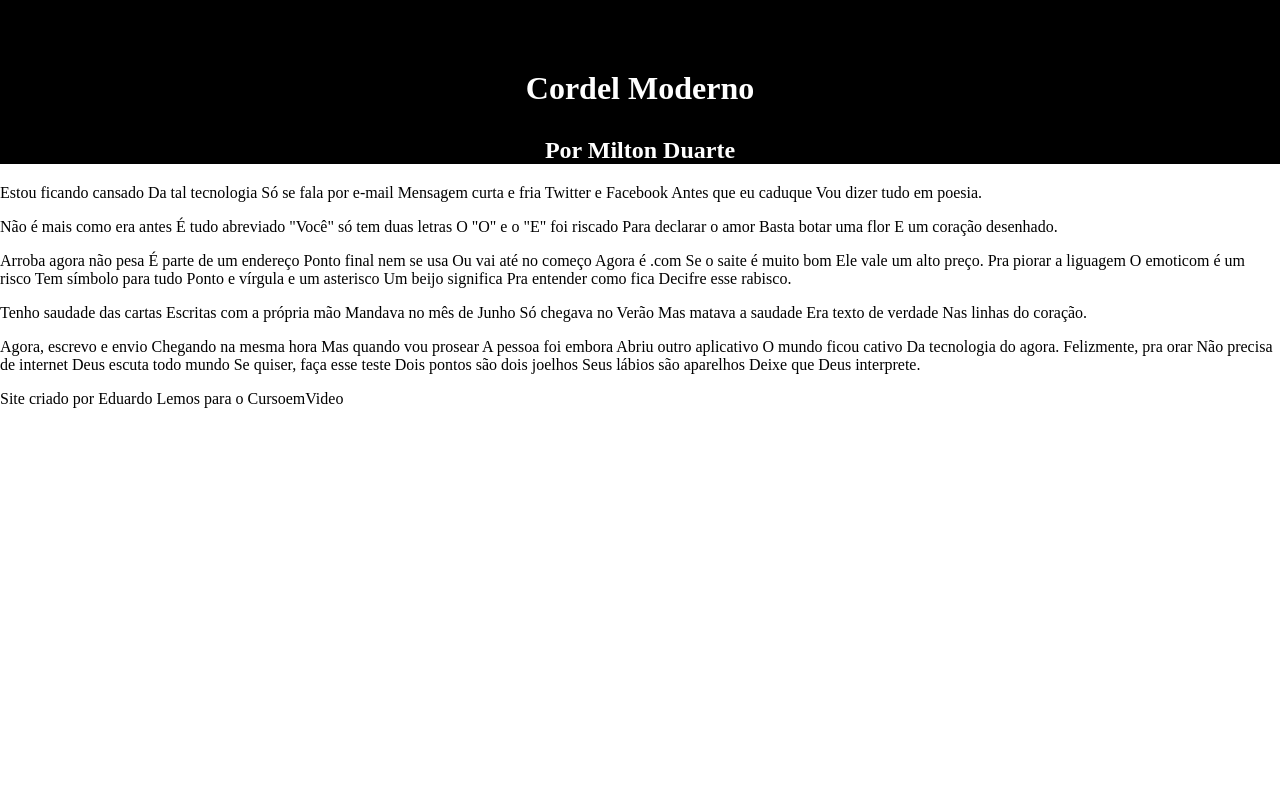
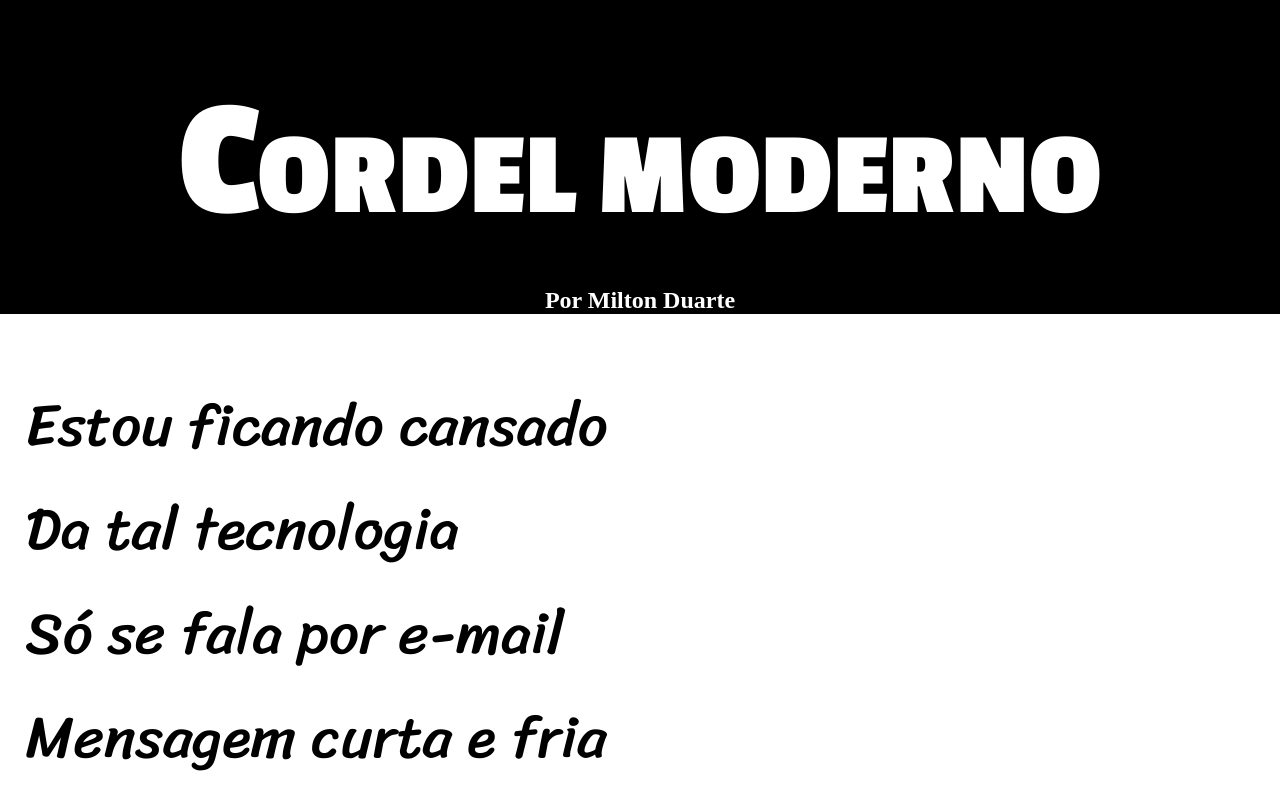
Before and after one commit to eduardoolemos/site-cartel, a plain HTML site: page index.html in a window 1280 px wide. Shown: the top 800 px of the page. Drawn offline with Linux system fonts and the light colour scheme.

Commit message:
upgrades na página

```diff
--- a/css/style.css
+++ b/css/style.css
@@ -1,4 +1,19 @@
 @charset "UTF-8";
+
+
+@import url('https://fonts.googleapis.com/css2?family=Passion+One:wght@400;700;900&display=swap');
+@import url('https://fonts.googleapis.com/css2?family=Passion+One:wght@400;700;900&family=Sriracha&display=swap');
+
+
+
+:root{
+    --fonte1:"Passion One", sans-serif;
+    --fonte2:"Sriracha", cursive;
+}
+
+
+
+
 
 body{
     margin: 0px 0px 0px 0px ;
@@ -9,13 +24,40 @@ header{
     background-color: black;
     color: white;
     text-align: center;
+    font-weight: lighter;
+    margin: 0px 0px 0px 0px;
 }
 
 header h1{
     margin: 0px 0px 0px 0px;
-    padding: 70px 10px 10px 10px;
+    padding: 70px 0px;
+    font-family: var(--fonte1);
+    font-size: 120px;
+
+}
+
+header h1::first-letter{
+    font-size: 170px;
+}
+
+header>h2>a{
+   text-decoration: none;
+   color: white;
+   font-weight: bolder;
 }
 
 header h2{
+    padding: 0px 0px 0px 0px;
+    margin: -40px 0px 0px 0px;
+}
 
+main{
+    background-color: white;
 }
+
+div{
+    font-family: var(--fonte2);
+    text-align: justify;
+    font-size: 59px;
+    margin-inline-start: 2vw;
+}
--- a/index.html
+++ b/index.html
@@ -8,74 +8,74 @@
 </head>
 <body>
     <header>
-        <h1>Cordel Moderno</h1>
-        <h2>Por Milton Duarte</h2>
+        <h1>CORDEL MODERNO</h1>
+        <h2>Por <a target="_blank"   href="https://www.recantodasletras.com.br/poesias/3186743">Milton Duarte</a></h2>
     </header>
 
     <main>
         <div id="verso1">
-            <p>Estou ficando cansado
-                Da tal tecnologia
-                Só se fala por e-mail
-                Mensagem curta e fria
-                Twitter e Facebook
-                Antes que eu caduque
+            <p>Estou ficando cansado <br>
+                Da tal tecnologia <br>
+                Só se fala por e-mail <br>
+                Mensagem curta e fria <br>
+                Twitter e Facebook <br>
+                Antes que eu caduque <br>
                 Vou dizer tudo em poesia.</p>
         </div>
 
         <div id="verso2">
-            <p>Não é mais como era antes
-                É tudo abreviado
-                "Você" só tem duas letras
-                O "O" e o "E" foi riscado
-                Para declarar o amor
-                Basta botar uma flor
+            <p>Não é mais como era antes <br>
+                É tudo abreviado <br>
+                "Você" só tem duas letras <br>
+                O "O" e o "E" foi riscado <br>
+                Para declarar o amor <br>
+                Basta botar uma flor <br>
                 E um coração desenhado.</p>
         </div>
 
         <div id="verso3">
-            <p>Arroba agora não pesa
-                É parte de um endereço
-                Ponto final nem se usa
-                Ou vai até no começo
-                Agora é .com
-                Se o saite é muito bom
-                Ele vale um alto preço.
+            <p>Arroba agora não pesa <br>
+                É parte de um endereço <br>
+                Ponto final nem se usa <br>
+                Ou vai até no começo <br>
+                Agora é .com <br>
+                Se o saite é muito bom <br>
+                Ele vale um alto preço. <br>
 
-                Pra piorar a liguagem
-                O emoticom é um risco
-                Tem símbolo para tudo
-                Ponto e vírgula e um asterisco
-                Um beijo significa
-                Pra entender como fica
+                Pra piorar a liguagem <br>
+                O emoticom é um risco <br>
+                Tem símbolo para tudo <br>
+                Ponto e vírgula e um asterisco <br>
+                Um beijo significa <br>
+                Pra entender como fica <br>
                 Decifre esse rabisco.</p>
         </div>
 
         <div id="verso4">
-            <p>Tenho saudade das cartas
-                Escritas com a própria mão
-                Mandava no mês de Junho
-                Só chegava no Verão
-                Mas matava a saudade
-                Era texto de verdade
+            <p>Tenho saudade das cartas <br>
+                Escritas com a própria mão <br>
+                Mandava no mês de Junho <br>
+                Só chegava no Verão <br>
+                Mas matava a saudade <br>
+                Era texto de verdade <br>
                 Nas linhas do coração.</p>
         </div>
 
         <div id="verso5">
-            <p>Agora, escrevo e envio
-                Chegando na mesma hora
-                Mas quando vou prosear
-                A pessoa foi embora
-                Abriu outro aplicativo
-                O mundo ficou cativo
-                Da tecnologia do agora.
+            <p>Agora, escrevo e envio <br>
+                Chegando na mesma hora <br>
+                Mas quando vou prosear <br>
+                A pessoa foi embora <br>
+                Abriu outro aplicativo <br>
+                O mundo ficou cativo <br>
+                Da tecnologia do agora. <br>
 
-                Felizmente, pra orar
-                Não precisa de internet
-                Deus escuta todo mundo
-                Se quiser, faça esse teste
-                Dois pontos são dois joelhos
-                Seus lábios são aparelhos
+                Felizmente, pra orar <br>
+                Não precisa de internet <br>
+                Deus escuta todo mundo <br>
+                Se quiser, faça esse teste <br>
+                Dois pontos são dois joelhos <br>
+                Seus lábios são aparelhos <br>
                 Deixe que Deus interprete.</p>
         </div>
     </main>
```
